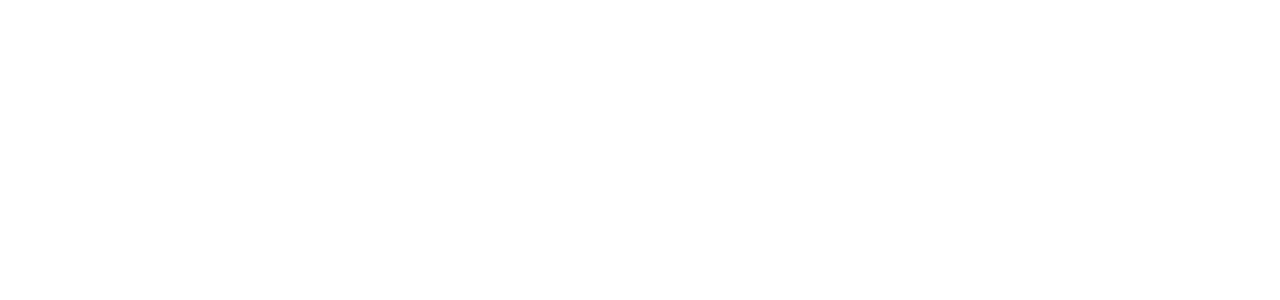
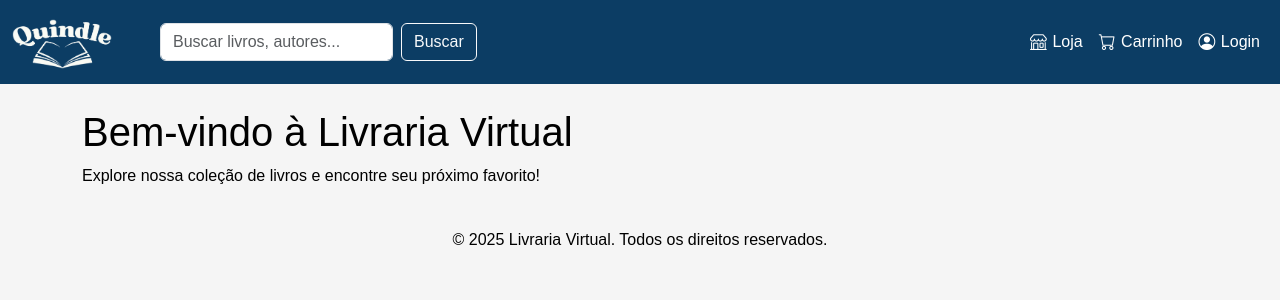
Before and after one commit to lyandraalmeidas/ecomerce, a PHP site: page / in a window 1280 px wide. Before the commit the part shown is empty. Shown: the top 300 px of the page. Run offline with PHP 8.4, Linux system fonts and the light colour scheme.

Commit message:
detalhes, header e navbar

```diff
--- a/CSS/style.css
+++ b/CSS/style.css
@@ -0,0 +1,54 @@
+:root{
+    --cor-primaria: #4A90E2;
+    --cor-secundaria: #0c3d64;
+    --cor-fundo: #F5F5F5;
+    --cor-texto: #ffffff;
+    --cor-texto-body: #000000;
+    --cor-texto-claro: #d8d8d8;
+    --cor-borda: #E0E0E0;
+}
+body {
+    font-family: Arial, sans-serif;
+    background-color: var(--cor-fundo) !important;
+    color: var(--cor-texto-body)!important;
+    margin: 0;
+    padding: 0;
+}
+.cabecalho .navbar {
+    background-color: var(--cor-secundaria) !important;
+    padding: 15px 0;
+    text-align: center;
+    font-family: "Nunito", sans-serif !important;
+    font-optical-sizing: auto;
+    font-weight: 400;
+    font-style: normal;
+}
+.navbar-brand {
+    color: var(--cor-texto) !important;
+    font-size: 24px;
+    font-weight: bold;
+    text-decoration: none;
+    padding: 0px !important;
+}
+.navbar-brand:hover {
+    color: var(--cor-texto-claro) !important;
+}
+.nav-link{
+    color: var(--cor-texto) !important;
+    padding: 12px 16px;
+}
+.nav-link:hover {
+    text-decoration: underline;
+}
+
+.nav-link{
+    display: inline-flex !important;
+    align-items: center;
+    gap: .35rem;
+}
+.nav-link .bi{
+    margin-right: 0;
+    vertical-align: -0.125em;
+    font-size: 1.05em;
+    color: #ffffff !important;
+}
--- /dev/null
+++ b/includes/footer.php
@@ -0,0 +1,12 @@
+<?php
+// includes/footer.php
+?>
+
+	<footer class="text-center py-3">
+		<p class="mb-0">&copy; <?php echo date('Y'); ?> Livraria Virtual. Todos os direitos reservados.</p>
+	</footer>
+
+	<script src="https://cdn.jsdelivr.net/npm/bootstrap@5.3.8/dist/js/bootstrap.bundle.min.js" integrity="sha384-FKyoEForCGlyvwx9Hj09JcYn3nv7wiPVlz7YYwJrWVcXK/BmnVDxM+D2scQbITxI" crossorigin="anonymous"></script>
+
+	</body>
+	</html>
--- /dev/null
+++ b/includes/header.php
@@ -0,0 +1,49 @@
+<?php
+// includes/header.php
+?>
+<!doctype html>
+<html lang="pt-br">
+	<head>
+		<meta charset="utf-8">
+		<meta name="viewport" content="width=device-width, initial-scale=1">
+		<title>Livraria Virtual</title>
+
+		<!-- Bootstrap CSS -->
+		<link href="https://cdn.jsdelivr.net/npm/bootstrap@5.3.8/dist/css/bootstrap.min.css" rel="stylesheet" integrity="sha384-sRIl4kxILFvY47J16cr9ZwB07vP4J8+LH7qKQnuqkuIAvNWLzeN8tE5YBujZqJLB" crossorigin="anonymous">
+		<!-- Bootstrap Icons -->
+		<link rel="stylesheet" href="https://cdn.jsdelivr.net/npm/bootstrap-icons@1.11.4/font/bootstrap-icons.css">
+		<!-- Custom CSS -->
+		<link rel="stylesheet" href="../CSS/style.css">
+	</head>
+	<body>
+
+	<header class="cabecalho">
+		<nav class="navbar navbar-expand-lg bg-body-tertiary">
+			<div class="container-fluid">
+				<a class="navbar-brand" href="#">
+					<img src="../IMGS/logo.png" alt="Logo da Livraria Virtual" width="100" height="50" class="d-inline-block align-text-top" style="margin-right: 2rem;">
+				</a>
+
+				<button class="navbar-toggler" type="button" data-bs-toggle="collapse" data-bs-target="#navbarSupportedContent" aria-controls="navbarSupportedContent" aria-expanded="false" aria-label="Alternar navegação">
+					<span class="navbar-toggler-icon"></span>
+				</button>
+
+				<div class="collapse navbar-collapse" id="navbarSupportedContent">
+
+					<!-- Busca (esquerda) -->
+					<form class="d-flex me-3" role="search" style="max-width:360px;">
+						<input class="form-control me-2" type="search" name="q" placeholder="Buscar livros, autores..." aria-label="Buscar">
+						<button class="btn btn-outline-light" type="submit" aria-label="Enviar busca">Buscar</button>
+					</form>
+
+					<!-- Itens à direita -->
+					<ul class="navbar-nav ms-auto mb-2 mb-lg-0">
+						<li class="nav-item"><a class="nav-link" href="#"><i class="bi bi-shop" aria-hidden="true"></i> Loja</a></li>
+						<li class="nav-item"><a class="nav-link" href="#"><i class="bi bi-cart" aria-hidden="true"></i> Carrinho</a></li>
+						<li class="nav-item"><a class="nav-link" href="#"><i class="bi bi-person-circle" aria-hidden="true"></i> Login</a></li>
+					</ul>
+
+				</div>
+			</div>
+		</nav>
+	</header>
--- a/pages/index.php
+++ b/pages/index.php
@@ -1,15 +1,12 @@
 <?php
-
+include '../includes/header.php';
 ?>
-<!DOCTYPE html>
-<html lang="pt-br">
-<head>
-    <meta charset="UTF-8">
-    <meta name="viewport" content="width=device-width, initial-scale=1.0">
-    <title>Livraria Virtual</title>
-    <link rel="stylesheet" href="../CSS/style.css">
-</head>
-<body>
-
-</body>
-</html>
+<div>
+    <main class="container my-4">
+        <h1>Bem-vindo à Livraria Virtual</h1>
+        <p>Explore nossa coleção de livros e encontre seu próximo favorito!</p>
+    </main>
+</div>
+<?php
+include '../includes/footer.php';
+?>
```
Also changed, not shown: IMGS/logo.png (added).
